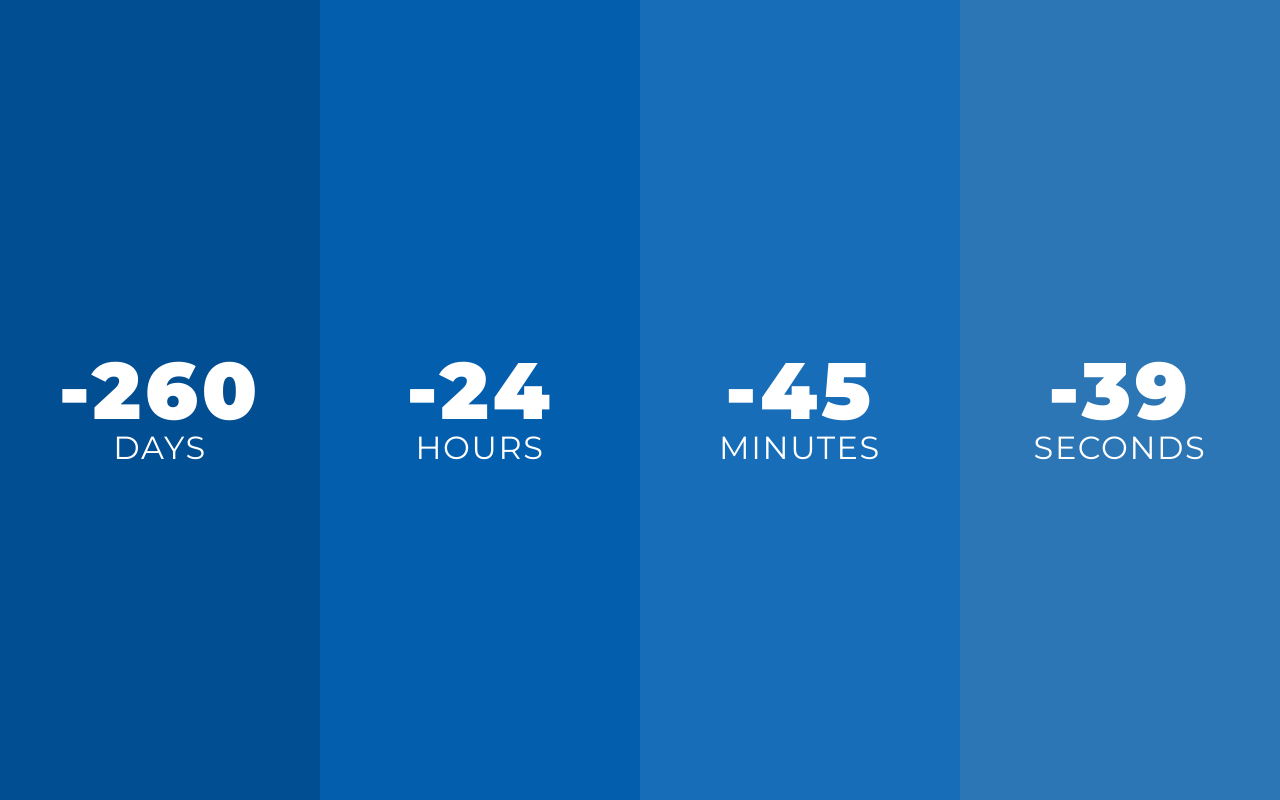
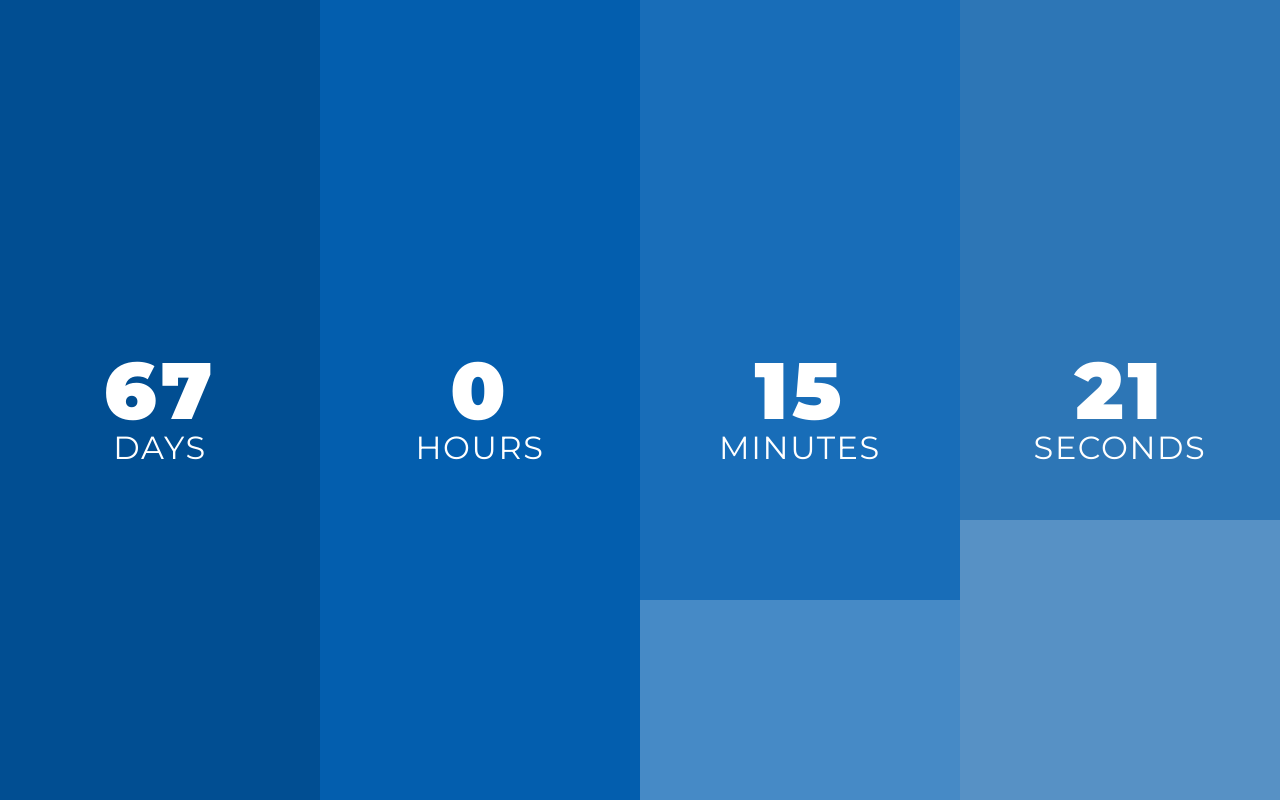
Before and after one commit to desholmes/tfft-countdown, a website built with Parcel: page src/index.html in a window 1280 px wide. Built offline with nearby package versions, Linux system fonts and the light colour scheme.

Commit message:
bg tick down done

```diff
--- a/package.json
+++ b/package.json
@@ -16,8 +16,5 @@
     "@parcel/transformer-sass": "^2.0.0",
     "parcel": "^2.0.0",
     "prettier": "2.1.2"
-  },
-  "dependencies": {
-    "normalize.css": "^8.0.1"
   }
 }
--- a/src/main.js
+++ b/src/main.js
@@ -3,7 +3,7 @@
 
 const config = {
   containerId: "tfft-countdown",
-  targetDate: { date: 30, month: 0, year: 2021 },
+  targetDate: { date: 23, month: 11, year: 2021 },
 };
 
 const init = () => {
--- /dev/null
+++ b/src/modules/_base.scss
@@ -0,0 +1,66 @@
+@import url("https://fonts.googleapis.com/css?family=Montserrat:400,900");
+
+.TfftCountdown {
+  width: 100%;
+  height: 100%;
+  display: flex;
+  flex-direction: row;
+
+  & * {
+    font-family: "Montserrat", sans-serif;
+    color: #ffffff;
+  }
+
+  .group {
+    width: 100%;
+    height: 100%;
+    display: flex;
+    flex-direction: column;
+    justify-content: center;
+    align-items: center;
+
+    @for $i from 0 through 100 {
+      &.bg-#{$i}{
+        &::before {
+          content: "";
+          position: absolute;
+          top: #{100-$i} + "%";
+          height: #{$i} + "%";
+          width: 25%;
+          background-color: rgba(255, 255, 255, 0.2);
+        }
+      }
+    }
+
+    .digit {
+      font-size: 6em;
+      letter-spacing: 0.05em;
+      line-height: 6rem;
+      font-weight: 900;
+    }
+
+    .label {
+      font-size: 2em;
+      line-height: 1.5rem;
+      font-weight: 400;
+      text-transform: uppercase;
+    }
+
+    // replace @each
+    &:nth-child(1) {
+      background-color: #014e92;
+    }
+
+    &:nth-child(2) {
+      background-color: #035eae;
+    }
+
+    &:nth-child(3) {
+      background-color: #186db8;
+    }
+
+    &:nth-child(4) {
+      background-color: #2d76b6;
+    }
+  }
+}
--- a/src/modules/tfffCountdown.scss
+++ b/src/modules/tfffCountdown.scss
@@ -1,6 +1,4 @@
 @import url("https://fonts.googleapis.com/css?family=Montserrat:400,900");
-@import url("./../../node_modules/normalize.css/normalize.css");
-
 
 .TfftCountdown {
   width: 100%;
@@ -25,6 +23,26 @@
     flex-direction: column;
     justify-content: center;
     align-items: center;
+
+    @for $i from 0 through 100 {
+      &.bg-#{$i} {
+        &::before {
+          content: "";
+          position: absolute;
+          background-color: rgba(255, 255, 255, 0.2);
+          @media only screen and (max-width: 550px) {
+            right: #{100-$i} + "%";
+            width: #{$i} + "%";
+            height: 25%;
+          }
+          @media only screen and (min-width: 550px) {
+            top: #{100-$i} + "%";
+            height: #{$i} + "%";
+            width: 25%;
+          }
+        }
+      }
+    }
 
     .digit {
       font-size: 2.5em;
@@ -61,7 +79,6 @@
         font-size: 2em;
         letter-spacing: 0.05em;
       }
-
     }
 
     // replace @each
```
Also changed, not shown: 1 other file.
